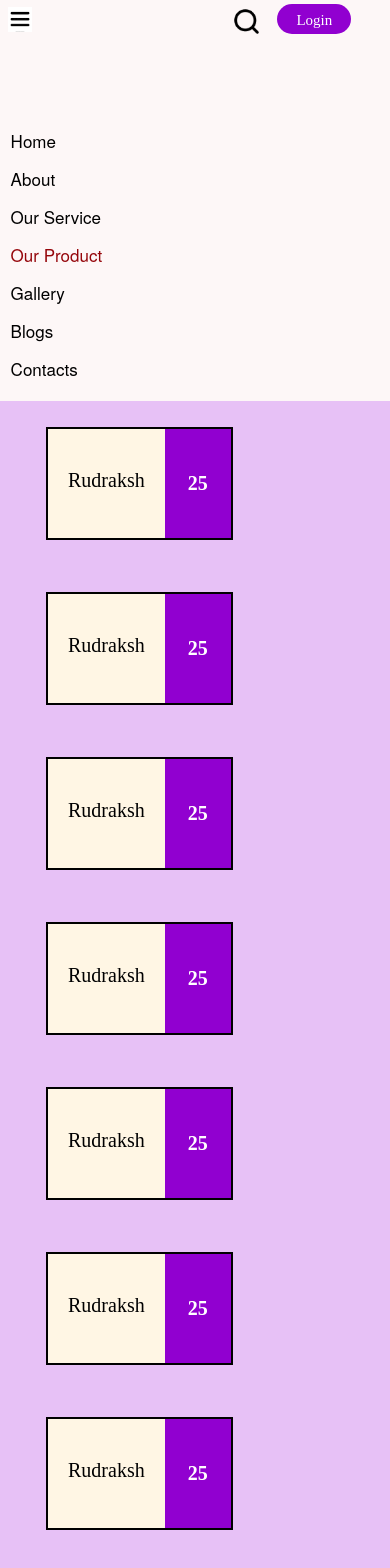
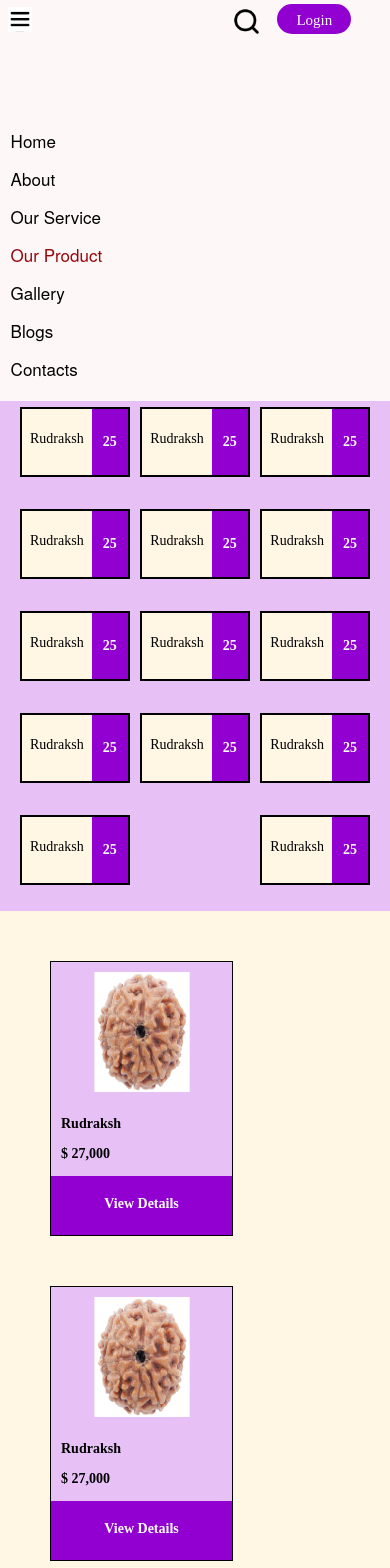
Before and after one commit to Priyanshusingh46/Guru_jii2.O, a React (Create React App) app: page /product in a window 390 px wide. Shown: the top 1568 px of the page. Built offline with nearby package versions, Linux system fonts and the light colour scheme.

Commit message:
imiitiall

```diff
--- a/src/Components/Product/Page1/firstdivsecondcard.js
+++ b/src/Components/Product/Page1/firstdivsecondcard.js
@@ -4,8 +4,10 @@ import css from "../../../Css/Product/First_page/secondcard.css"
 function firstdivsecondcard() {
   return (
     <div className='firstdivsecondcardouterdiv'>
-        <div>
+        <div className='cardItemsdiv'>
+          <div className='firstdivsecondcardimagedivcontainer'>
             <img src={image} id="firstdivsecondcardimage" alt="error"/>
+            </div>
             <div className='firstdivsecondcardimagetextandcost'>
             <p id="firstdivsecondcardimagetextandcosttext">Rudraksh</p>
             <p id="firstdivsecondcardimagetextandcosttext">$ 27,000</p>
--- a/src/Css/Product/First_page/card.css
+++ b/src/Css/Product/First_page/card.css
@@ -23,3 +23,33 @@
 #productfirstdivcardtextpara{
     font-size: 20px;
 }
+
+/* media query */
+@media only screen and (max-width:766px){
+.productfirstdivcardcontainer {
+    display: flex;
+    border: 2px solid;
+    margin-bottom: 26px;
+    margin-top: 6px;
+    margin-left: 0px;
+    margin-right: 0px;
+}
+#productfirstdivcardtextpara {
+    font-size: 14px;
+}
+#productfirstdivcardnumberpara {
+    color: #ffff;
+    font-weight: 600;
+    font-size: 14px;
+}
+.productfirstdivcardtext {
+    background-color: #FFF6E4;
+    padding: 8px;
+}
+.productfirstdivcardnumber {
+    background-color: #9100D0;
+    padding: 8px;
+    border: 3px solid #9100D0;
+}
+
+}
--- a/src/Css/Product/First_page/secondcard.css
+++ b/src/Css/Product/First_page/secondcard.css
@@ -27,3 +27,35 @@
     color: #ffff;
     padding-top: 15px;
 }
+
+/* media query */
+@media only screen and (max-width:765px) {
+.cardItemsdiv{
+    width: 181px;
+}
+.firstdivsecondcardimagedivcontainer{
+    display: flex;
+    justify-content: center;
+}
+#firstdivsecondcardimagetextandcosttext {
+    font-size: 14px;
+    font-weight: 600;
+}
+.firstdivsecondcardimagetextandcost {
+    margin-left: 10px;
+}
+#productsectionviewdetailspara {
+    font-size: 14px;
+    font-weight: 600;
+    text-align: center;
+    color: #ffff;
+    padding-top: 20px;
+}
+#firstdivsecondcardimage {
+    width: 120px;
+    height: 120px;
+    margin-left:0px;
+    margin-right: 0px;
+}
+
+}
```
